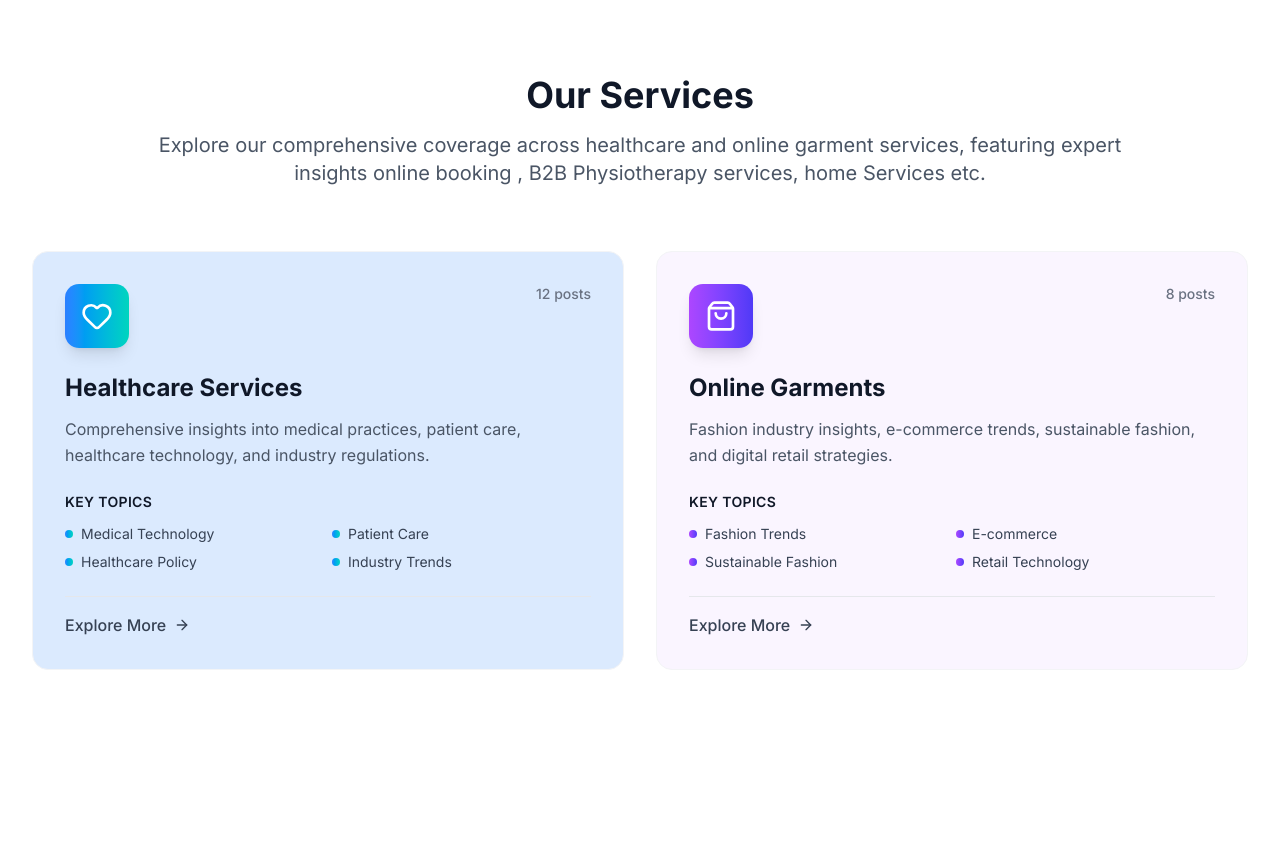
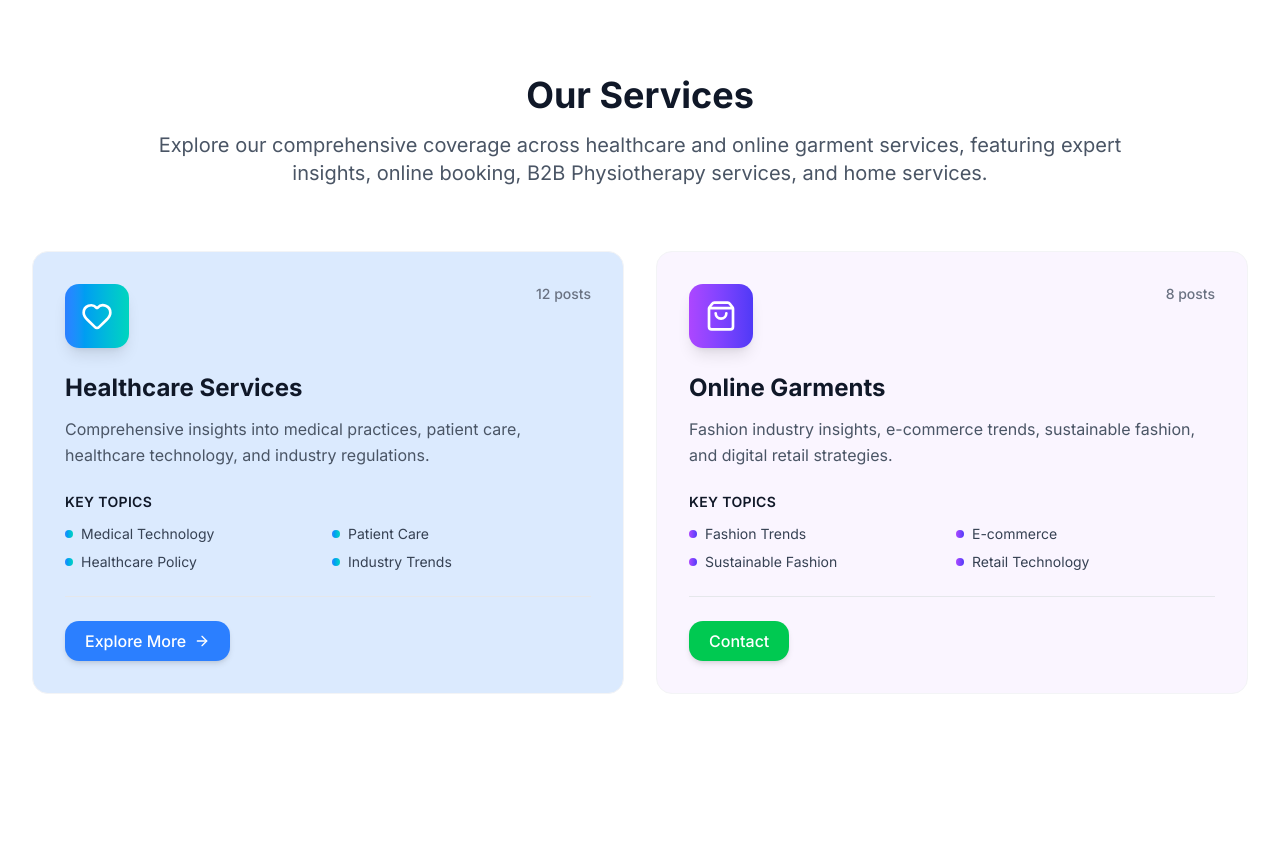
Before and after one commit to ayushghosh-123/service-webapp, a Next.js app: page / in a window 1280 px wide. Shown: the part 1560-2424 px from the top of the page. Built offline with nearby package versions, Linux system fonts and the light colour scheme.

Commit message:
service pages updated

```diff
--- a/components/Services.tsx
+++ b/components/Services.tsx
@@ -1,28 +1,41 @@
-import { Heart, ShoppingBag,  ArrowRight } from 'lucide-react';
-import Link from 'next/link';
-
+import { Heart, ShoppingBag, ArrowRight } from "lucide-react";
+import Link from "next/link";
 
 export default function Industries() {
   const industries = [
     {
       icon: Heart,
-      title: 'Healthcare Services',
-      description: 'Comprehensive insights into medical practices, patient care, healthcare technology, and industry regulations.',
-      features: ['Medical Technology', 'Patient Care', 'Healthcare Policy', 'Industry Trends'],
-      color: 'from-blue-500 to-teal-400',
-      bgColor: 'bg-blue-100',
-      link: '/healtcare' , // ✅ Added
-      posts: 12
+      title: "Healthcare Services",
+      description:
+        "Comprehensive insights into medical practices, patient care, healthcare technology, and industry regulations.",
+      features: [
+        "Medical Technology",
+        "Patient Care",
+        "Healthcare Policy",
+        "Industry Trends",
+      ],
+      color: "from-blue-500 to-teal-400",
+      bgColor: "bg-blue-100",
+      link: "/healtcare", // internal page
+      posts: 12,
+      type: "explore", // ✅ mark as explore
     },
     {
       icon: ShoppingBag,
-      title: 'Online Garments',
-      description: 'Fashion industry insights, e-commerce trends, sustainable fashion, and digital retail strategies.',
-      features: ['Fashion Trends', 'E-commerce', 'Sustainable Fashion', 'Retail Technology'],
-      color: 'from-purple-500 to-indigo-600',
-      bgColor: 'bg-purple-50',
-      link: 'https://wa.me/+917718535104', // ✅ Added
-      posts: 8
+      title: "Online Garments",
+      description:
+        "Fashion industry insights, e-commerce trends, sustainable fashion, and digital retail strategies.",
+      features: [
+        "Fashion Trends",
+        "E-commerce",
+        "Sustainable Fashion",
+        "Retail Technology",
+      ],
+      color: "from-purple-500 to-indigo-600",
+      bgColor: "bg-purple-50",
+      link: "https://wa.me/917718535104", // WhatsApp
+      posts: 8,
+      type: "contact", // ✅ mark as contact
     },
   ];
 
@@ -30,11 +43,11 @@ export default function Industries() {
     <section className="py-20 bg-white">
       <div className="max-w-7xl mx-auto px-4 sm:px-6 lg:px-8">
         <div className="text-center mb-16">
-          <h2 className="text-4xl font-bold text-gray-900 mb-4">
-            Our Services
-          </h2>
+          <h2 className="text-4xl font-bold text-gray-900 mb-4">Our Services</h2>
           <p className="text-xl text-gray-600 max-w-5xl mx-auto">
-            Explore our comprehensive coverage across healthcare and online garment services, featuring expert insights online booking , B2B Physiotherapy services, home Services etc.
+            Explore our comprehensive coverage across healthcare and online garment services,
+            featuring expert insights, online booking, B2B Physiotherapy services, and home
+            services.
           </p>
         </div>
 
@@ -48,7 +61,9 @@ export default function Industries() {
               >
                 <div className="space-y-6">
                   <div className="flex items-start justify-between">
-                    <div className={`bg-gradient-to-r ${industry.color} p-4 rounded-xl shadow-lg`}>
+                    <div
+                      className={`bg-gradient-to-r ${industry.color} p-4 rounded-xl shadow-lg`}
+                    >
                       <IconComponent className="h-8 w-8 text-white" />
                     </div>
                     <div className="text-sm text-gray-500 font-medium">
@@ -75,21 +90,36 @@ export default function Industries() {
                           key={featureIndex}
                           className="flex items-center space-x-2 text-sm text-gray-700"
                         >
-                          <div className={`h-2 w-2 rounded-full bg-gradient-to-r ${industry.color}`}></div>
+                          <div
+                            className={`h-2 w-2 rounded-full bg-gradient-to-r ${industry.color}`}
+                          ></div>
                           <span>{feature}</span>
                         </div>
                       ))}
                     </div>
                   </div>
 
-                  <div className="pt-4 border-t border-gray-200">
-                    <Link
-                      href={industry.link}
-                      className="flex items-center space-x-2 text-gray-700 font-medium group-hover:text-blue-600 transition-colors"
-                    >
-                      <span>Explore More</span>
-                      <ArrowRight className="h-4 w-4 transform group-hover:translate-x-1 transition-transform" />
-                    </Link>
+                  {/* ✅ Conditional Button (Styled) */}
+                  <div className="pt-6 border-t border-gray-200">
+                    {industry.type === "contact" ? (
+                      <a
+                        href={industry.link}
+                        target="_blank"
+                        rel="noopener noreferrer"
+                        className="inline-flex items-center px-5 py-2 rounded-xl bg-green-500 text-white font-medium hover:bg-green-600 transition-colors shadow-md"
+                      >
+                        <span>Contact</span>
+
+                      </a>
+                    ) : (
+                      <Link
+                        href={industry.link}
+                        className="inline-flex items-center px-5 py-2 rounded-xl bg-blue-500 text-white font-medium hover:bg-blue-600 transition-colors shadow-md"
+                      >
+                        <span>Explore More</span>
+                        <ArrowRight className="h-4 w-4 ml-2" />
+                      </Link>
+                    )}
                   </div>
                 </div>
               </div>
```
